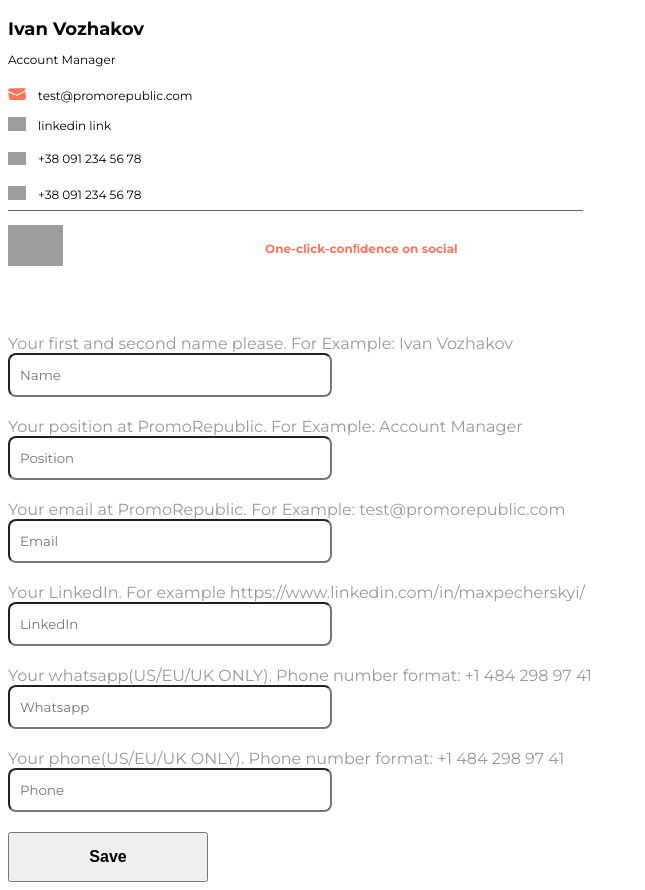
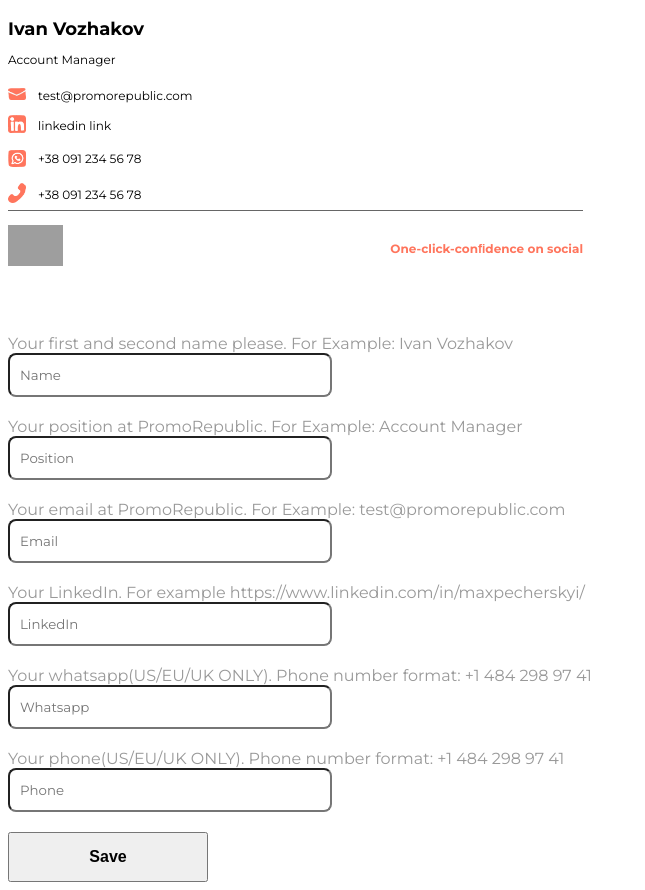
Before and after one commit to ios-promorepublic/promorepublic-signature, a plain HTML site: page index.html in a window 1280 px wide. Shown: the whole page, without its empty margins (0-645 px from the left). Drawn offline with nearby package versions, Linux system fonts and the light colour scheme; grey boxes are pictures that could not be loaded.

Commit message:
fix(signature): fixes to images and styles

```diff
--- a/index.html
+++ b/index.html
@@ -32,7 +32,7 @@
       <table cellpadding="0" cellspacing="0" style="vertical-align: -webkit-baseline-middle; font-size: medium; font-family: Arial;">
         <tbody>
           <tr>
-            <td style="vertical-align: bottom;"><span width="11" style="display: block;"><img src="./img/email.png" width="18" style="display: block; margin-right: 12px;"></span>
+            <td style="vertical-align: bottom;"><span width="11" style="display: block;"><img src="https://raw.githubusercontent.com/ios-promorepublic/promorepublic-signature/master/img/email.png" width="18" style="display: block; margin-right: 12px;"></span>
             </td>
           </tr>
         </tbody>
@@ -52,7 +52,7 @@
       <table cellpadding="0" cellspacing="0" style="vertical-align: -webkit-baseline-middle; font-size: medium; font-family: Arial;">
         <tbody>
           <tr>
-            <td style="vertical-align: bottom;"><span width="11" style="display: block;"><img src="https://promorepublic.com/img-new/img-host/email-signature/linkedin.svg" width="18" style="display: block; margin-right: 12px;"></span>
+            <td style="vertical-align: bottom;"><span width="11" style="display: block;"><img src="https://raw.githubusercontent.com/ios-promorepublic/promorepublic-signature/master/img/linkedin.png" width="18" style="display: block; margin-right: 12px;"></span>
             </td>
           </tr>
         </tbody>
@@ -70,7 +70,7 @@
       <table cellpadding="0" cellspacing="0" style="vertical-align: -webkit-baseline-middle; font-size: medium; font-family: Arial;">
         <tbody>
           <tr>
-            <td style="vertical-align: bottom;"><span width="11" style="display: block;"><img src="https://promorepublic.com/img-new/img-host/email-signature/whatsapp.svg" width="18" style="display: block; margin-right: 12px;"></span>
+            <td style="vertical-align: bottom;"><span width="11" style="display: block;"><img src="https://raw.githubusercontent.com/ios-promorepublic/promorepublic-signature/master/img/whatsapp.png" width="18" style="display: block; margin-right: 12px;"></span>
             </td>
           </tr>
         </tbody>
@@ -90,7 +90,7 @@
       <table cellpadding="0" cellspacing="0" style="vertical-align: -webkit-baseline-middle; font-size: medium; font-family: Arial;">
         <tbody>
           <tr>
-            <td style="vertical-align: bottom;"><span width="11" style="display: block;"><img src="https://promorepublic.com/img-new/img-host/email-signature/phone.svg" width="18" style="display: block; margin-right: 12px;"></span>
+            <td style="vertical-align: bottom;"><span width="11" style="display: block;"><img src="https://raw.githubusercontent.com/ios-promorepublic/promorepublic-signature/master/img/phone.png" width="18" style="display: block; margin-right: 12px;"></span>
             </td>
           </tr>
         </tbody>
@@ -124,7 +124,7 @@
 </tbody>
 </table>
 
-<table cellpadding="0" cellspacing="0" style="vertical-align: -webkit-baseline-middle; font-family: Arial; padding: 14px 0;">
+<table cellpadding="0" cellspacing="0" style="width: 575px; vertical-align: -webkit-baseline-middle; font-family: Arial; padding: 14px 0;">
 
 <tbody>
 
@@ -147,7 +147,7 @@
 
     <td width="45%" ></td>
 
-    <td><a href="https://promorepublic.com/en/" style="text-decoration: none; color: #FF755D; font-size: 12px; font-weight: 700;"><span >One-click-conﬁdence on social</span></a></td>
+    <td style="text-align: right;"><a href="https://promorepublic.com/en/" style="text-decoration: none; color: #FF755D; font-size: 12px; font-weight: 700;"><span>One-click-conﬁdence on social</span></a></td>
   </tr>
 
   </tbody>
```
